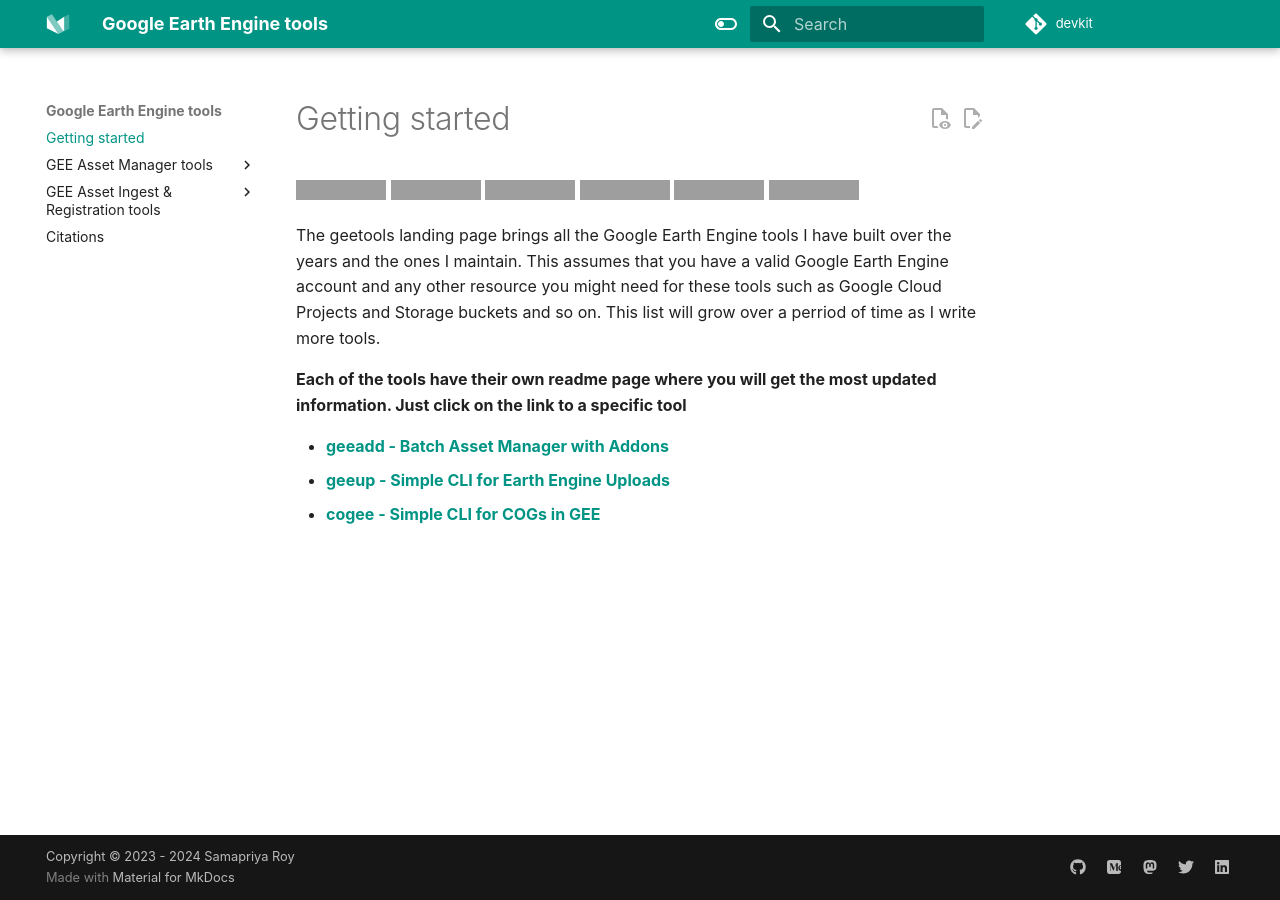
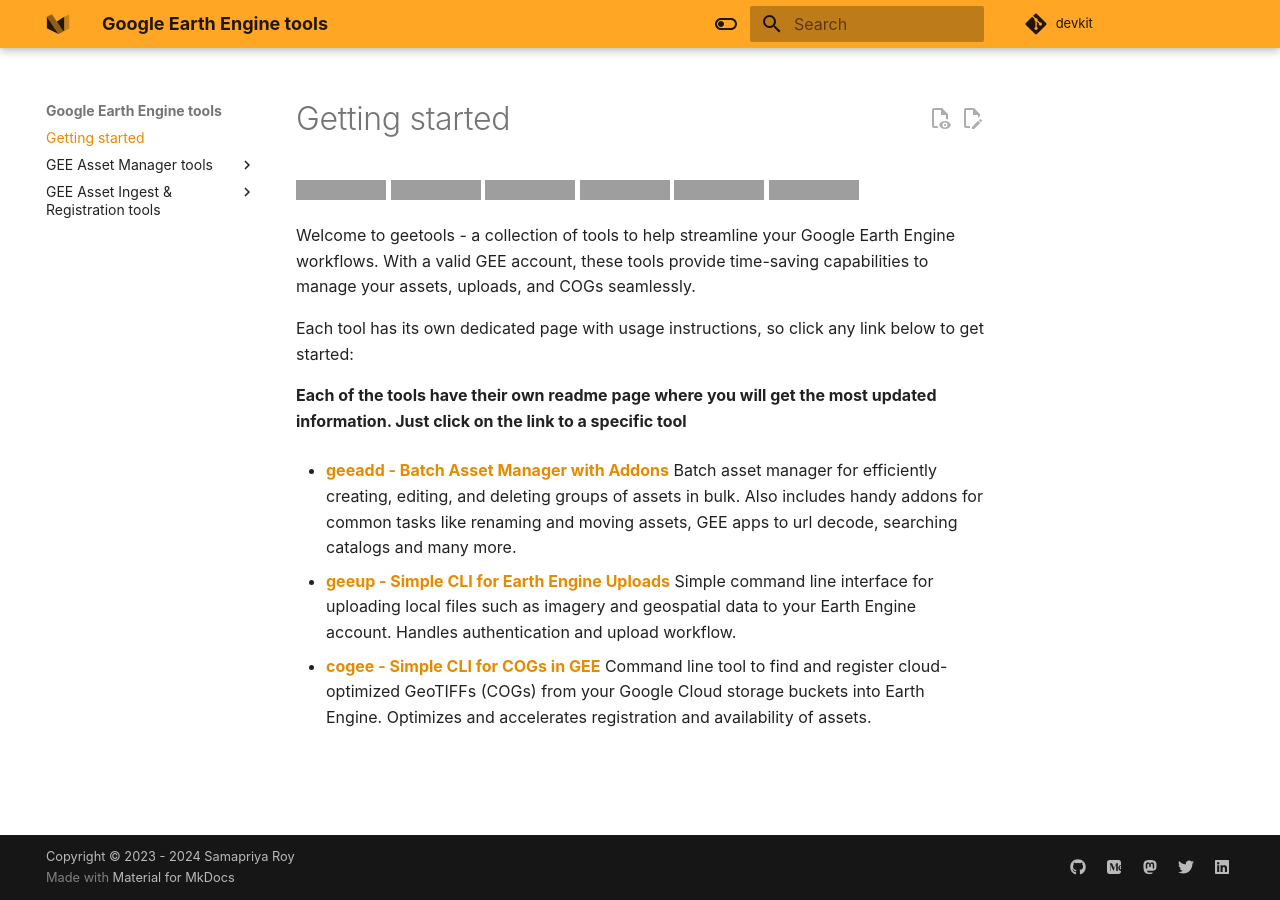
Before and after one commit to samapriya/geetools, an MkDocs documentation site: the page built from docs/index.md, in a window 1280 px wide, cut to the strip 0-900 px from the top of the page. Built offline with MkDocs 1.6.1 and Material for MkDocs 9.7.7, drawn with Linux system fonts in a browser that asks for light colours; some web fonts are replaced; comment, search, counter and statistics services are not loaded; grey boxes are pictures that could not be loaded.

```diff
--- a/docs/index.md
+++ b/docs/index.md
@@ -7,10 +7,17 @@
 [![Donate](https://img.shields.io/badge/Donate-Buy%20me%20a%20Coffee-teal)](https://www.buymeacoffee.com/samapriya)
 [![](https://img.shields.io/static/v1?label=Sponsor&message=%E2%9D%A4&logo=GitHub&color=%23fe8e86)](https://github.com/sponsors/samapriya)
 
-The geetools landing page brings all the Google Earth Engine tools I have built over the years and the ones I maintain. This assumes that you have a valid Google Earth Engine account and any other resource you might need for these tools such as Google Cloud Projects and Storage buckets and so on. This list will grow over a perriod of time as I write more tools.
+Welcome to geetools - a collection of tools to help streamline your Google Earth Engine workflows. With a valid GEE account, these tools provide time-saving capabilities to manage your assets, uploads, and COGs seamlessly.
+
+Each tool has its own dedicated page with usage instructions, so click any link below to get started:
 
 **Each of the tools have their own readme page where you will get the most updated information. Just click on the link to a specific tool**
 
 - **[geeadd - Batch Asset Manager with Addons](https://geeadd.geetools.xyz)**
+  Batch asset manager for efficiently creating, editing, and deleting groups of assets in bulk. Also includes handy addons for common tasks like renaming and moving assets, GEE apps to url decode, searching catalogs and many more.
+
 - **[geeup - Simple CLI for Earth Engine Uploads](https://geeup.geetools.xyz)**
+  Simple command line interface for uploading local files such as imagery and geospatial data to your Earth Engine account. Handles authentication and upload workflow.
+
 - **[cogee - Simple CLI for COGs in GEE](https://cogee.geetools.xyz)**
+  Command line tool to find and register cloud-optimized GeoTIFFs (COGs) from your Google Cloud storage buckets into Earth Engine. Optimizes and accelerates registration and availability of assets.
--- a/mkdocs.yml
+++ b/mkdocs.yml
@@ -37,8 +37,8 @@ theme:
   language: en
   palette:
     - scheme: default
-      primary: teal
-      accent: red
+      primary: orange
+      accent: dark blue
       toggle:
         icon: material/toggle-switch-off-outline
         name: Switch to dark mode
@@ -73,7 +73,6 @@ extra_css:
   - stylesheets/extra.css
 
 plugins:
-  - social:
   - search
   - git-revision-date-localized:
       enable_creation_date: true
@@ -132,4 +131,3 @@ nav:
   - GEE Asset Ingest & Registration tools:
       - geeup - Simple CLI for Earth Engine Uploads: projects/geeup.md
       - cogee - Simple CLI for COGs in GEE: projects/cogee.md
-  - Citations: citations.md
```
Also changed, not shown: docs/.github/workflows/publish-site.yml (added, +38 -0 lines), docs/citations.md (deleted, +0 -43 lines).
